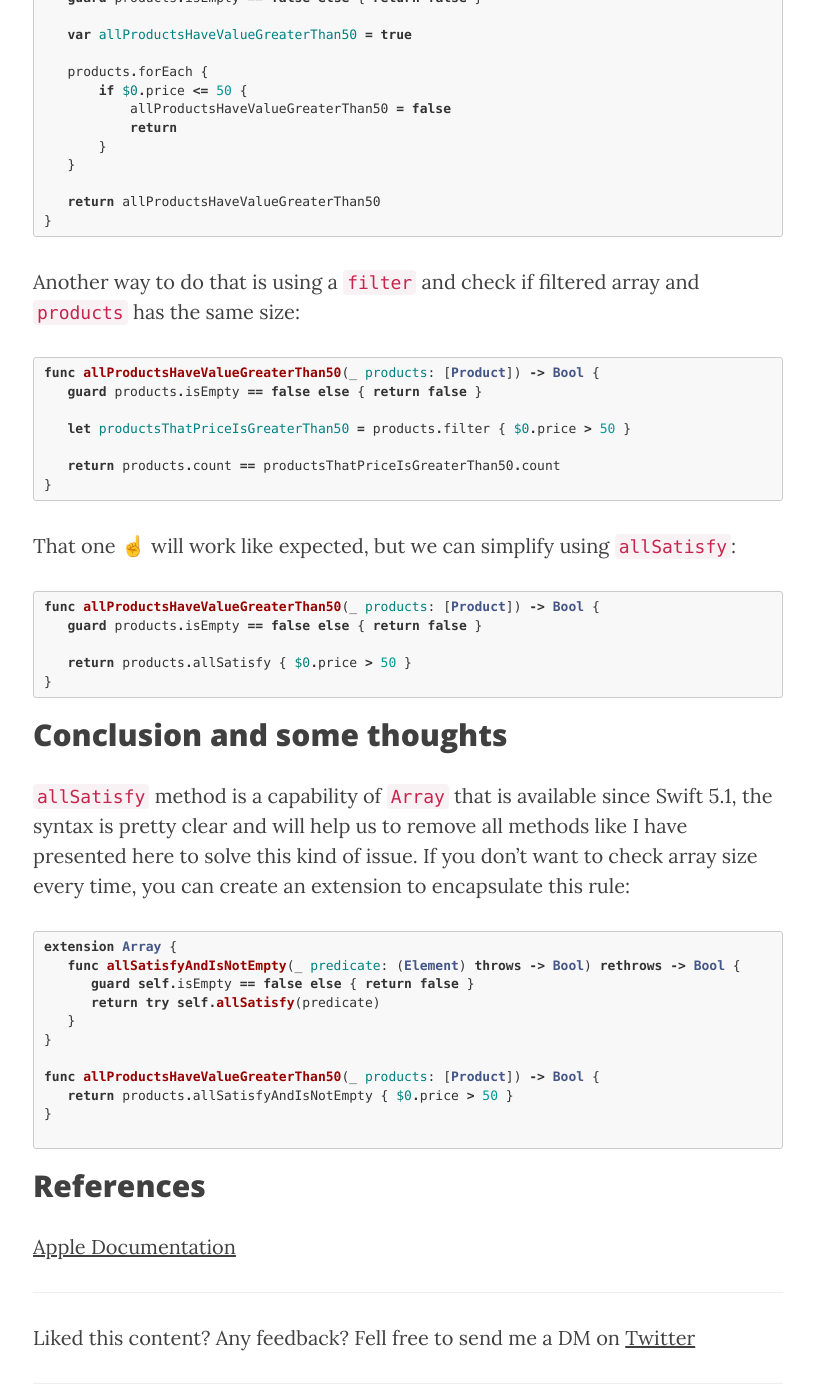
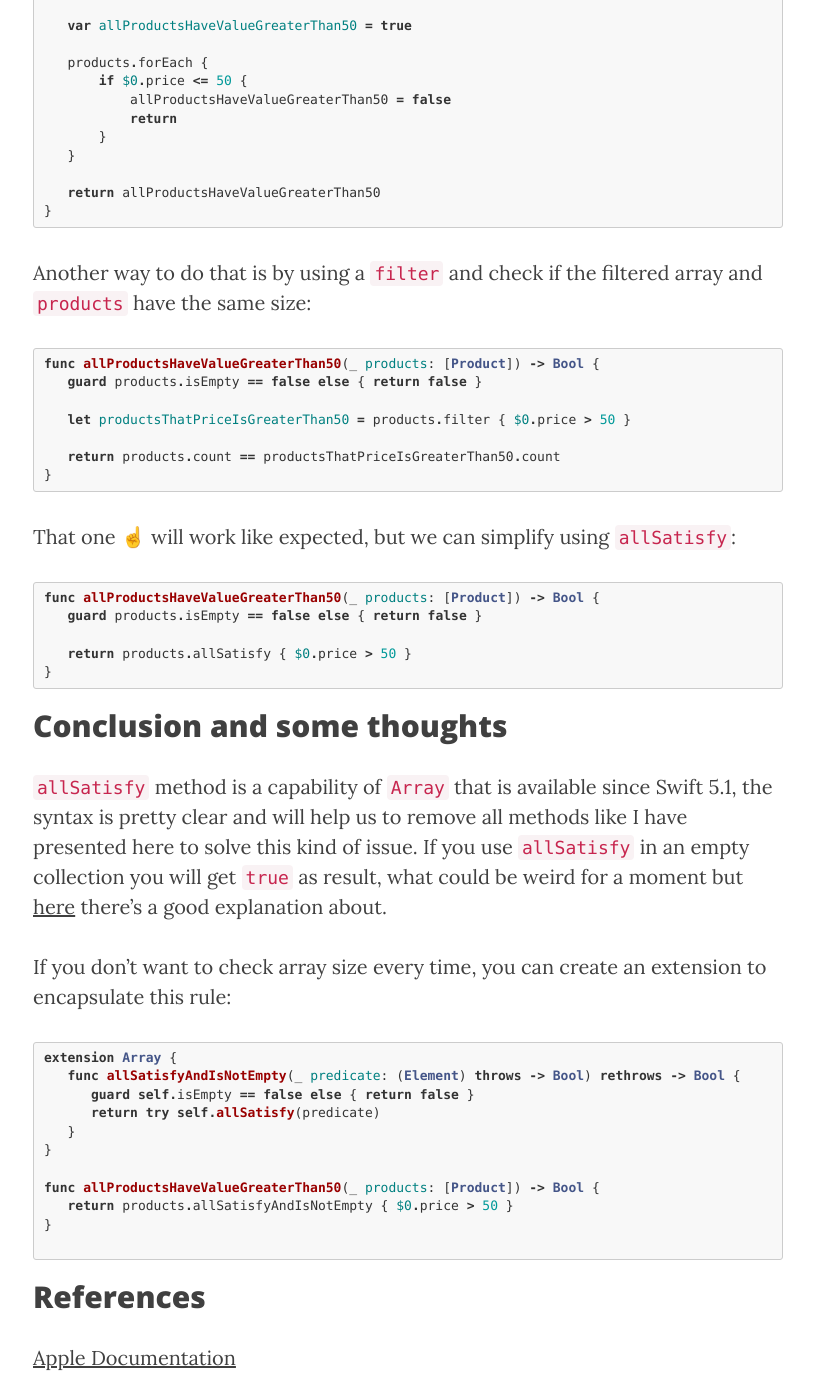
Before and after one commit to serralvo/serralvo.github.io, a Jekyll site: the page built from _posts/2020-11-14-swift-tips-all-satisfy.markdown, in a window 1280 px wide and 1400 px high, scrolled down 913 px. Shown: the whole window, without its empty margins (232-1046 px from the left). Built offline with Jekyll 4.4.1, drawn with Linux system fonts in a browser that asks for light colours; nearby versions of some CDN libraries; some of the changed text lies outside the part shown.

Commit message:
Update and rename 2020-10-01-swift-tips-all-satisfy.markdown to 2020-11-14-swift-tips-all-satisfy.markdown

````diff
--- a/_posts/2020-10-01-swift-tips-all-satisfy.markdown
+++ b/_posts/2020-11-14-swift-tips-all-satisfy.markdown
@@ -37,7 +36,7 @@ func allProductsHaveValueGreaterThan50(_ products: [Product]) -> Bool {
 }
 ```
 
-Another way to do that is using a `filter` and check if filtered array and `products` has the same size:
+Another way to do that is by using a `filter` and check if the filtered array and `products` have the same size:
 
 ```swift
 func allProductsHaveValueGreaterThan50(_ products: [Product]) -> Bool {
@@ -61,7 +60,9 @@ func allProductsHaveValueGreaterThan50(_ products: [Product]) -> Bool {
 
 ## Conclusion and some thoughts
 
-`allSatisfy` method is a capability of `Array` that is available since Swift 5.1, the syntax is pretty clear and will help us to remove all methods like I have presented here to solve this kind of issue. If you don't want to check array size every time, you can create an extension to encapsulate this rule:
+`allSatisfy` method is a capability of `Array` that is available since Swift 5.1, the syntax is pretty clear and will help us to remove all methods like I have presented here to solve this kind of issue. If you use `allSatisfy` in an empty collection you will get `true` as result, what could be weird for a moment but <a href="https://medium.com/@suyash.srijan/allsatisfy-669484983181" target="_blank">here</a> there's a good explanation about.
+
+If you don't want to check array size every time, you can create an extension to encapsulate this rule:
 
 ```swift
 extension Array {
````
Also changed, not shown: other parts of _posts/2020-11-14-swift-tips-all-satisfy.markdown (+1 -2 lines).
